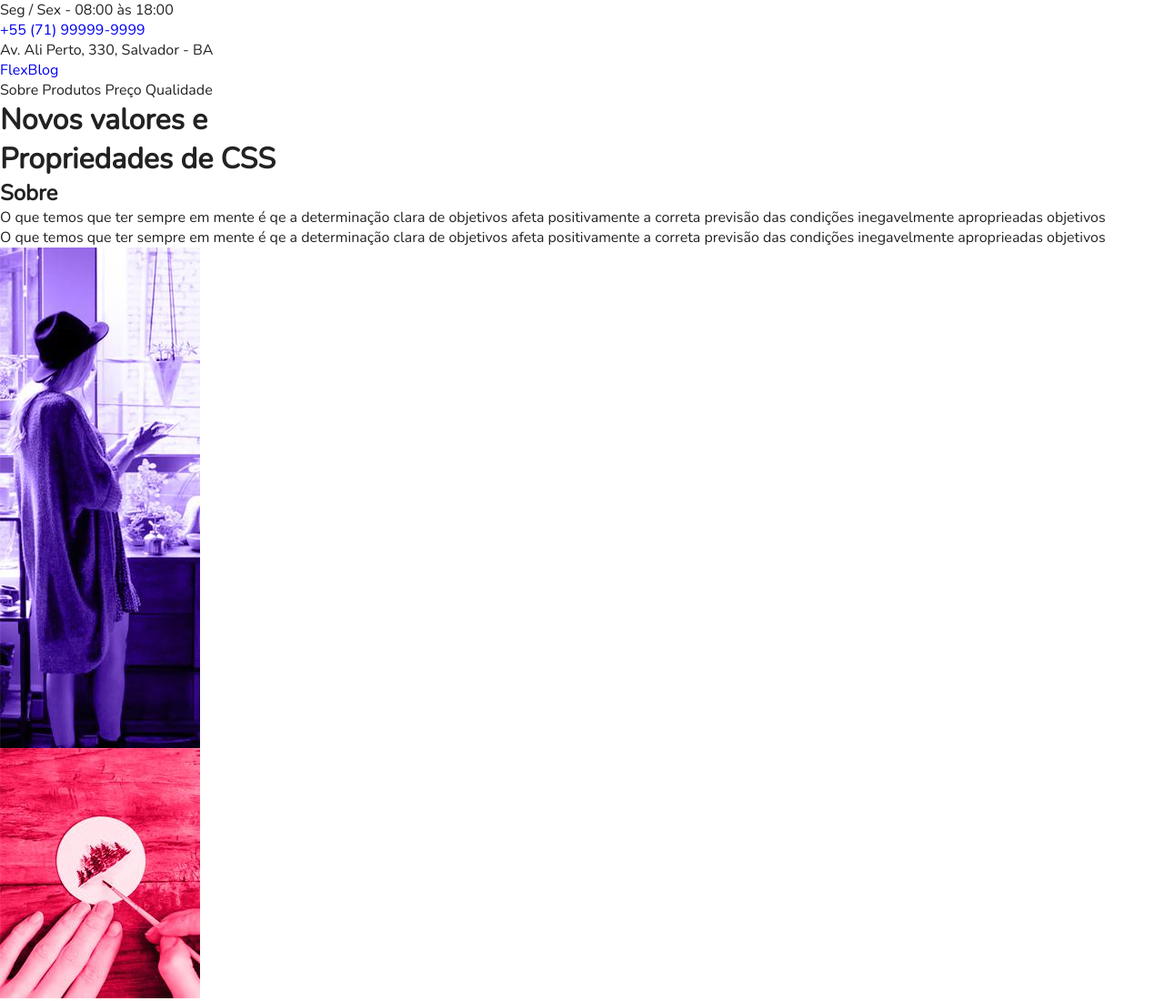
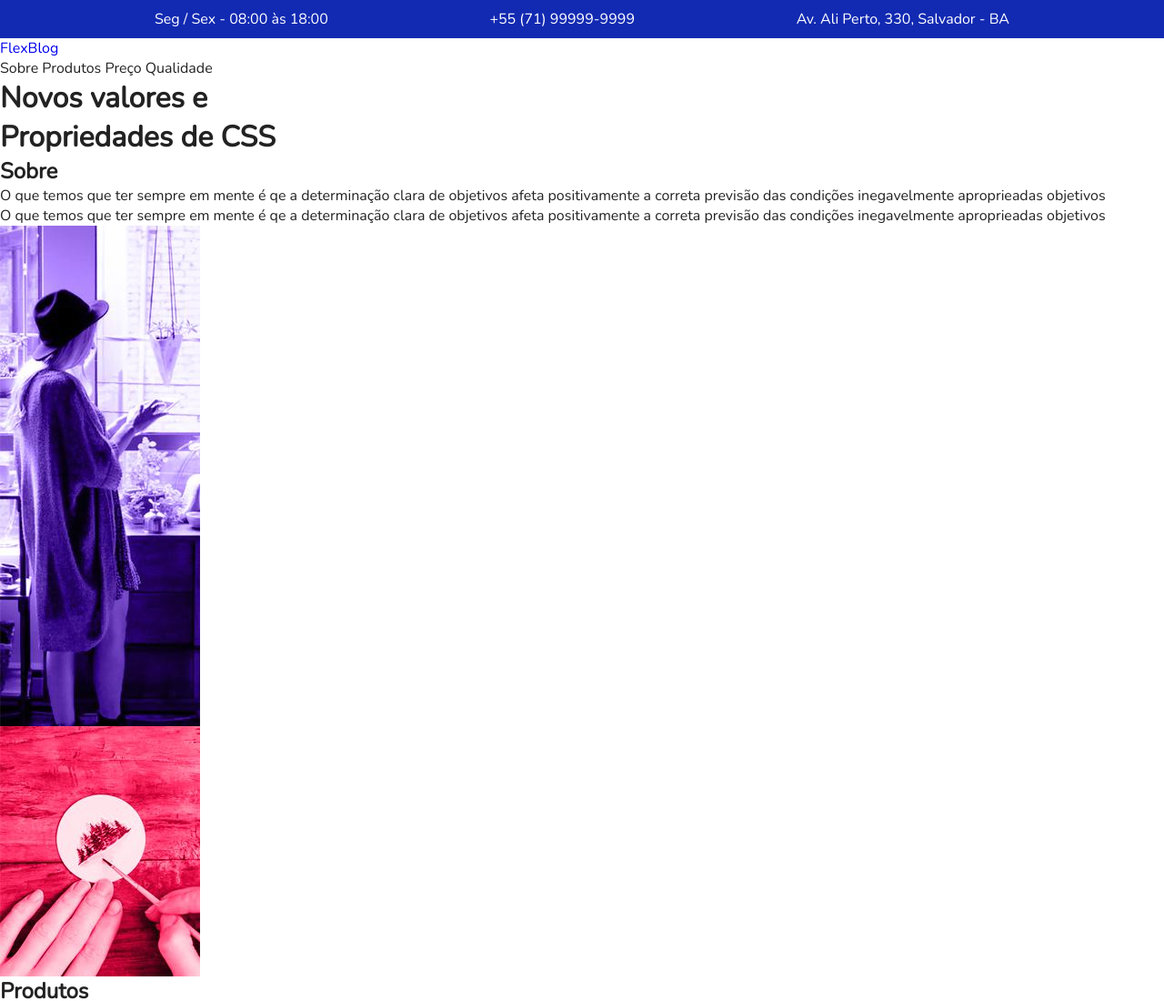
Before and after one commit to rogueferrari/flexbox, a plain HTML site: page index.html in a window 1280 px wide. Shown: the top 1100 px of the page at 91% size. Drawn offline with nearby package versions, Linux system fonts and the light colour scheme.

Commit message:
Adicionado estilo da parte superior do site

```diff
--- a/css/style.css
+++ b/css/style.css
@@ -30,3 +30,28 @@ img {
 * {
   box-sizing: border-box;
 }
+
+/* Superinfo */
+
+.superinfo-bg {
+  background: #122ab2;
+  color: white;
+}
+
+.superinfo {
+  max-width: 960px;
+  margin: 0 auto;
+  display: flex;
+  justify-content: space-between;
+  flex-wrap: wrap;
+  padding-top: 10px;
+}
+
+.superinfo p,
+.superinfo a {
+  margin: 0 10px 10px;
+}
+
+.superinfo a {
+  color: white;
+}
```
